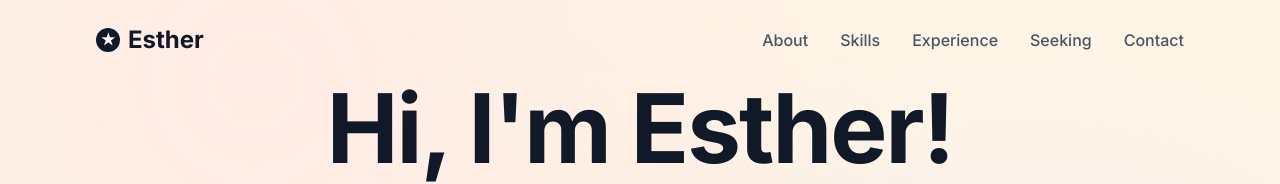
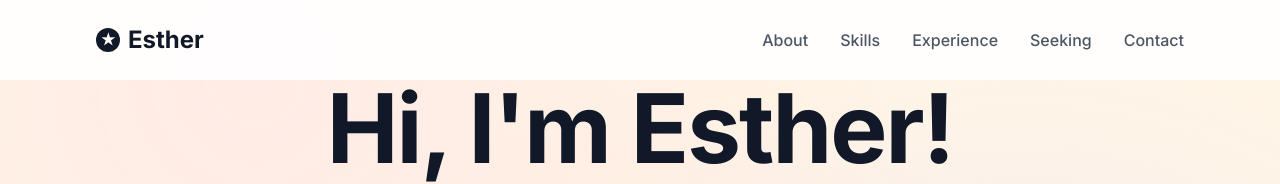
Before and after one commit to estherbeep/estherchen, a Next.js app: page / in a window 1280 px wide. Shown: the top 184 px of the page. Built offline with nearby package versions, Linux system fonts and the light colour scheme.

Commit message:
Fix sticky navigation: ensure top bar stays visible when scrolling

```diff
--- a/app/components/Navigation.tsx
+++ b/app/components/Navigation.tsx
@@ -37,10 +37,10 @@ const Navigation = () => {
       initial={{ y: -100 }}
       animate={{ y: 0 }}
       transition={{ duration: 0.6 }}
-      className={`fixed top-0 left-0 right-0 z-50 transition-all duration-300 ${
+      className={`fixed-nav transition-all duration-300 ${
         scrolled
           ? 'bg-white/95 backdrop-blur-md shadow-sm border-b border-gray-200'
-          : 'bg-transparent'
+          : 'bg-white/90 backdrop-blur-sm'
       }`}
     >
       <div className="container-max">
--- a/app/globals.css
+++ b/app/globals.css
@@ -72,6 +72,15 @@
   .stable-height {
     min-height: 200px;
   }
+
+  /* Fixed navigation */
+  .fixed-nav {
+    position: fixed !important;
+    top: 0 !important;
+    left: 0 !important;
+    right: 0 !important;
+    z-index: 9999 !important;
+  }
 }
 
 @layer utilities {
```
